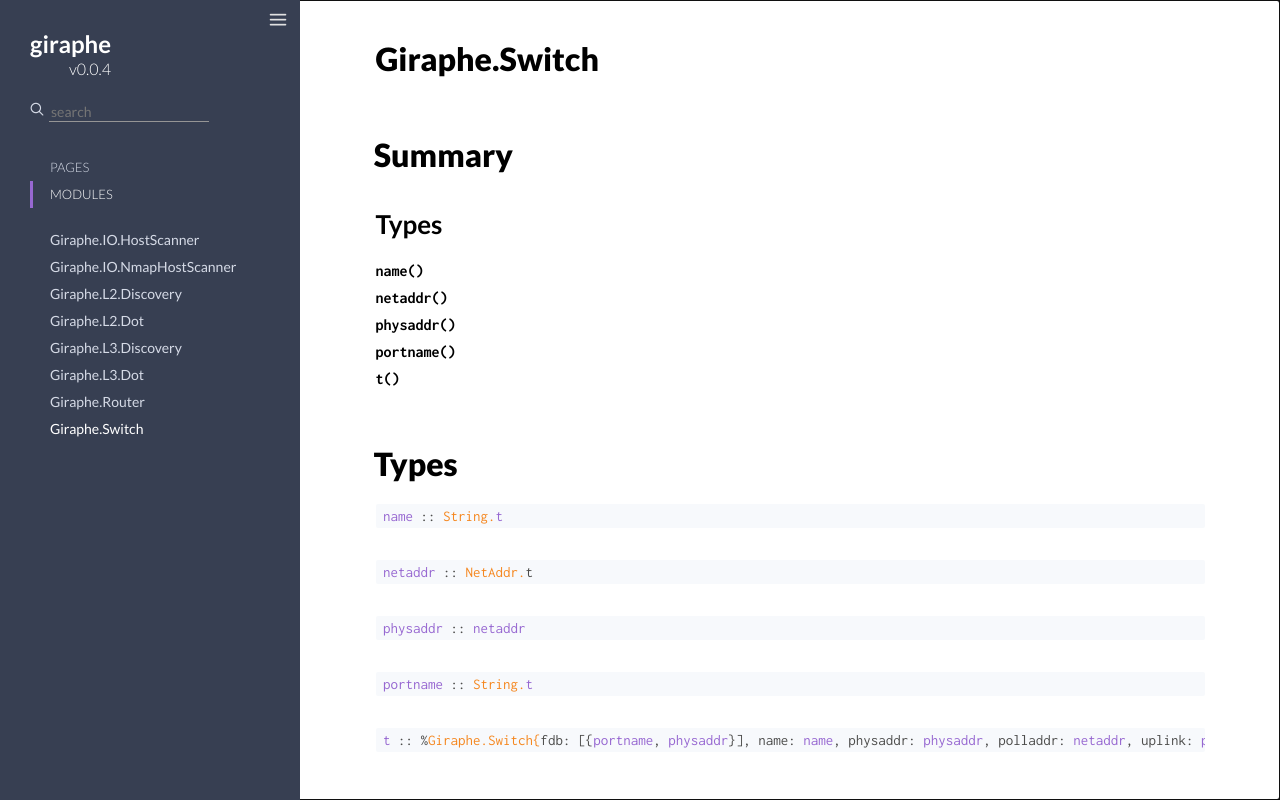
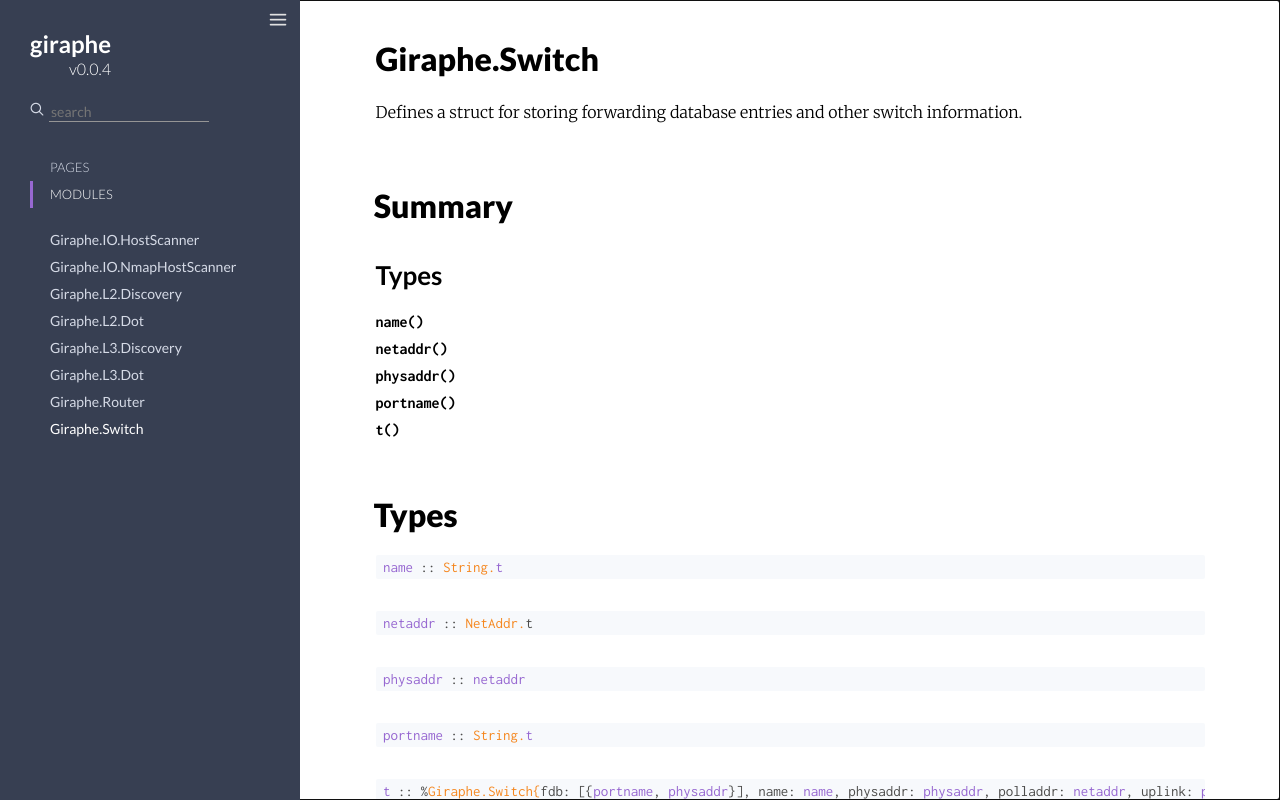
Before and after one commit to jonnystorm/giraphe, a plain HTML site: page Giraphe.Switch.html in a window 1280 px wide. Drawn offline with Linux system fonts and the light colour scheme; files whose address does not match are found by name.

Commit message:
Update docs

```diff
--- a/Giraphe.Switch.html
+++ b/Giraphe.Switch.html
@@ -65,6 +65,12 @@
 
       </h1>
 
+
+        <section id="moduledoc" class="docstring">
+          <p>Defines a struct for storing forwarding database entries and other
+switch information.</p>
+
+        </section>
 
 
 
```
Also changed, not shown: Giraphe.Router.html (+5 -0 lines), api-reference.html (+7 -0 lines).
